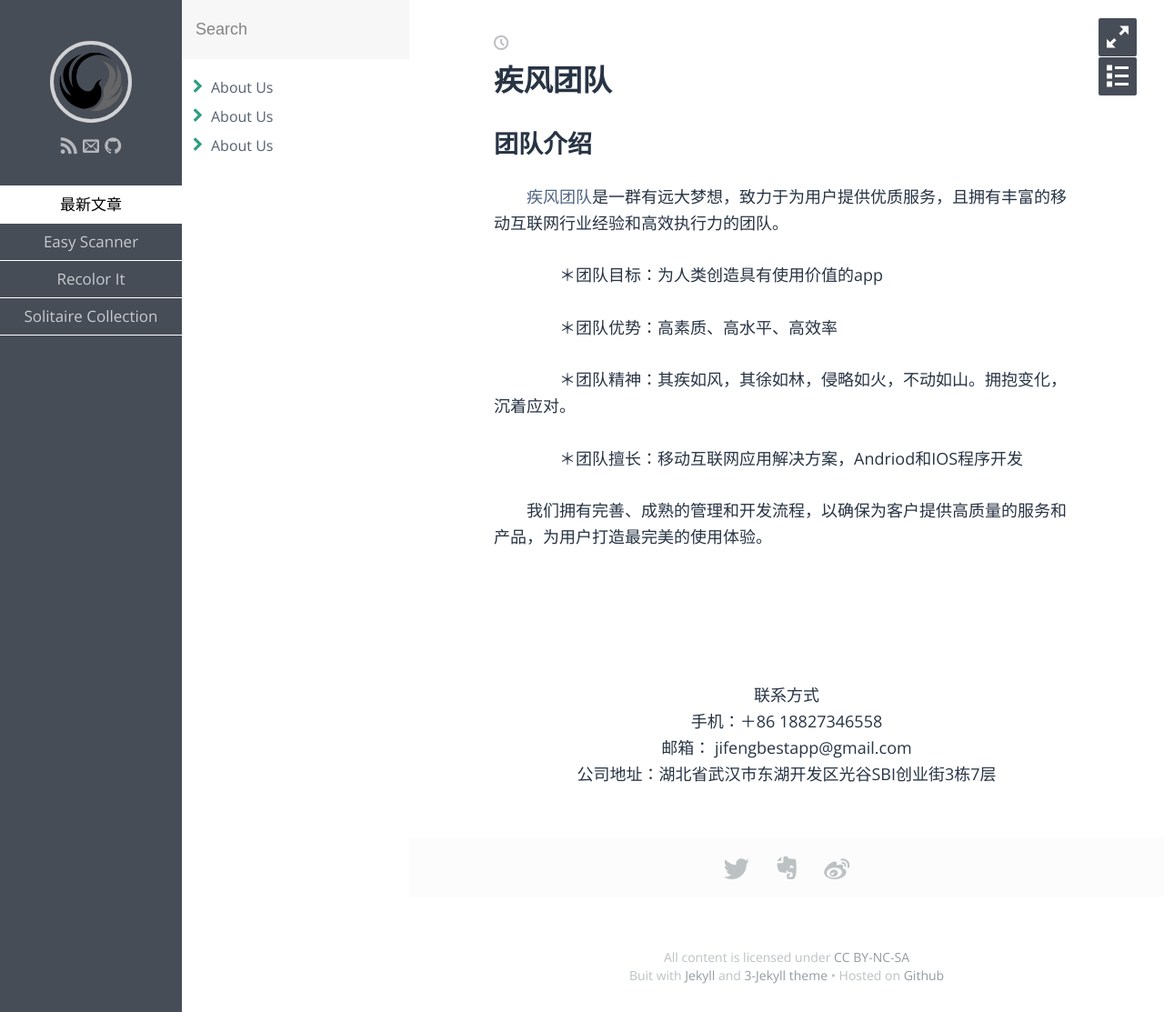
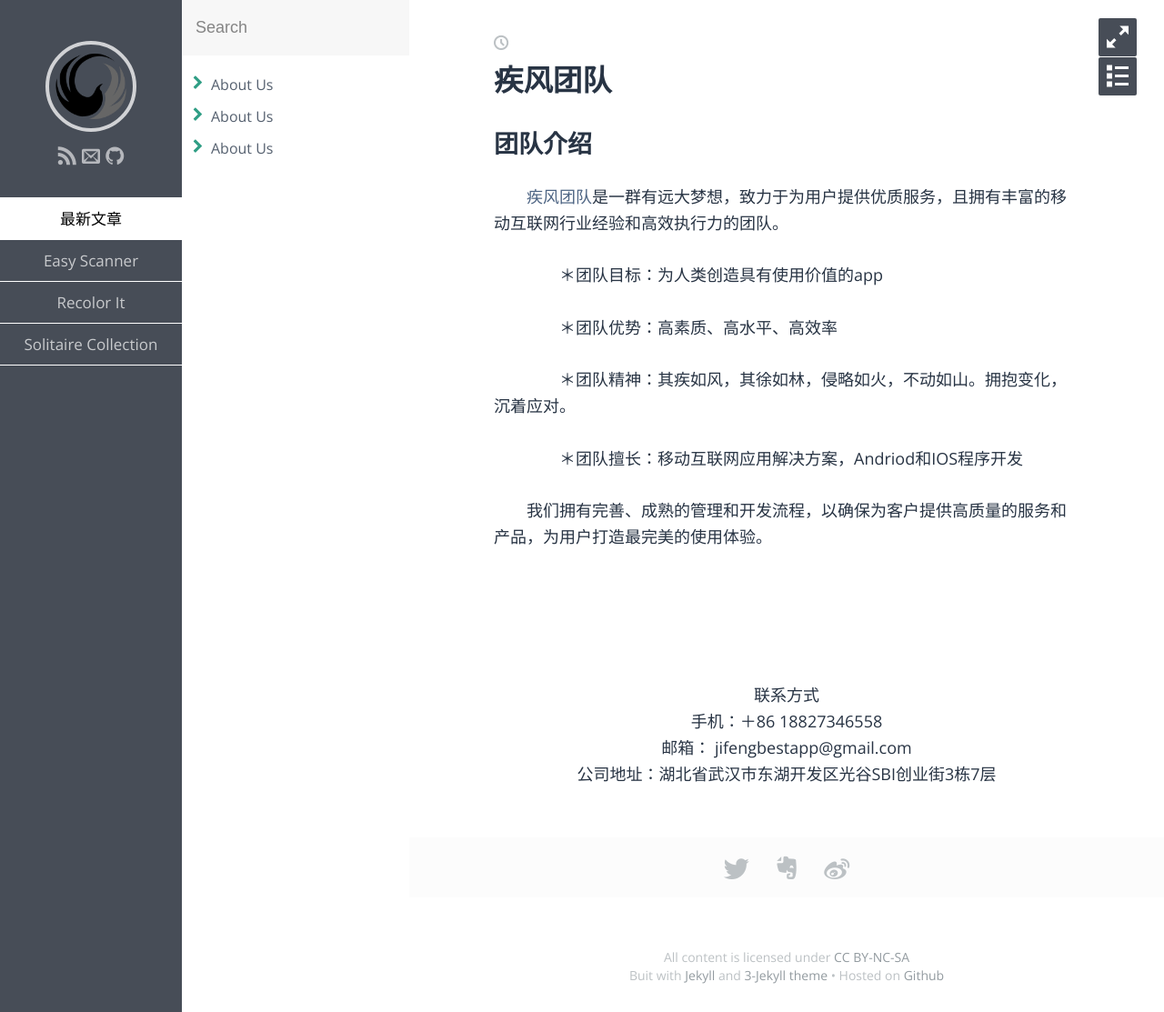
Before and after one commit to BestJiFeng/BestJiFeng.github.io, a Jekyll site: the page built from index.md, in a window 1280 px wide. Shown: the whole page at 91% size. Built offline with Jekyll 4.4.1, drawn with Linux system fonts in a browser that asks for light colours; some web fonts are replaced.

Commit message:
修改
修改宽高

```diff
--- a/css/main.sass
+++ b/css/main.sass
@@ -25,19 +25,19 @@ $sidebar-right-bg: #f7f7f7
 $sidebar-left-width: 200px
 
 // Avatar
-$avatar-size: 90px
+$avatar-size: 100px
 $avatar-border-size: 4px
 $avatar-border-color: rgba(255, 255, 255, .75)
 
 // Social icons
 $social-icon-outer-padding: 10px
-$social-icon-size: 18px
+$social-icon-size: 20px
 $social-icon-margin: 1px
 $social-icon-color: rgba(255, 255, 255, .6)
 $social-icon-hover-color: #FFF
 
 // Tags
-$tag-height: 40px
+$tag-height: 45px
 $tag-font-size: 17px
 $tag-color: rgba(255, 255, 255, .7)
 $tag-hover-color: rgba(255, 255, 255, .85)
@@ -48,7 +48,7 @@ $tag-border-color: rgba(255, 255, 255, 1)
 $sidebar-right-width: 250px
 
 // Search
-$search-box-height: 64px
+$search-box-height: 60px
 $search-box-font-size: 18px
 
 $search-box-color: #AAAAAA
@@ -60,7 +60,7 @@ $toc-color: #55606F
 $toc-bg: $tag-border-color
 
 $toc-font-size: 16px
-$toc-line-height: 22px
+$toc-line-height: 25px
 
 $toc-bullet-size: px
 $toc-bullet-unread: $gradient-end
@@ -120,7 +120,7 @@ $menu-right: 30px
 $menu-size: 42px
 
 // # post toc
-$post-toc-width: 200px
+$post-toc-width: 250px
 $post-toc-bg: #fafafa
 $post-toc-border-color: #e5e8ec
 $post-toc-title-color: #2C353D
```
